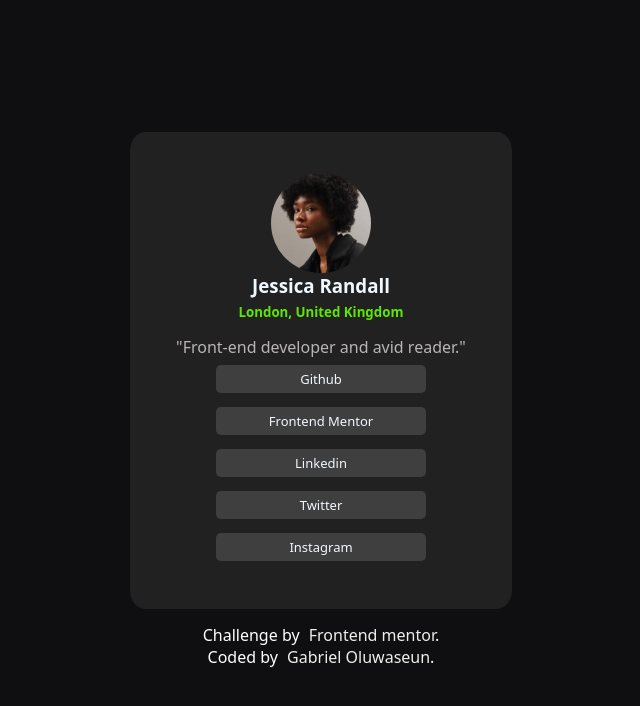
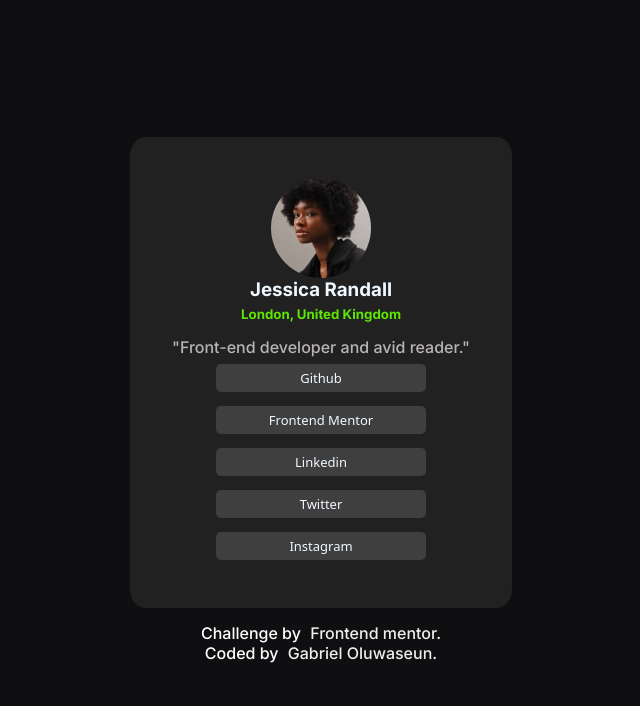
Before and after one commit to gabrieloluwaseun523-droid/Social-link-profile, a plain HTML site: page index.html in a window 1280 px wide. Shown: the whole page, without its empty margins (319-959 px from the left). Drawn offline with nearby package versions, Linux system fonts and the light colour scheme.

Commit message:
Add files via upload

```diff
--- a/index.html
+++ b/index.html
@@ -5,7 +5,9 @@
     <meta name="viewport" content="width=device-width, initial-scale=1.0">
     <title>Frontend Mentor | Social links profile</title>
     <link rel="icon" href="favicon-32x32.png">
-    <link rel="stylesheet" href="https://fonts.googleapis.com/css2?family=Material+Symbols+Outlined:opsz,wght,FILL,GRAD@20..48,100..700,0..1,-50..200&icon_names=pan_tool_alt" />
+    <link rel="preconnect" href="https://fonts.googleapis.com">
+<link rel="preconnect" href="https://fonts.gstatic.com" crossorigin>
+<link href="https://fonts.googleapis.com/css2?family=Inter:ital,opsz,wght@0,14..32,100..900;1,14..32,100..900&display=swap" rel="stylesheet">
     <link rel="stylesheet" href="social.css">
 </head>
 <body>
--- a/social.css
+++ b/social.css
@@ -10,8 +10,10 @@
     flex-direction: column;
     justify-content: center;
     align-items: center;
-    font-family: system-ui, -apple-system, BlinkMacSystemFont, 'Segoe UI', Roboto, Oxygen, Ubuntu, Cantarell, 'Open Sans', 'Helvetica Neue', sans-serif;
-    font-weight: 500;
+   font-family: "Inter", sans-serif;
+  font-optical-sizing: auto;
+  font-weight: 500;
+  font-style: normal;
 }
 .main{
     display: flex;
@@ -71,11 +73,11 @@
 }
 .link:hover{
     background-color: rgb(94, 230, 4);
-    color: black;
+    transition: 1s;
 }
 .link a:hover{
     color: black;
-    transition: .2s;
+
 }
 footer{
     display: flex;
```
